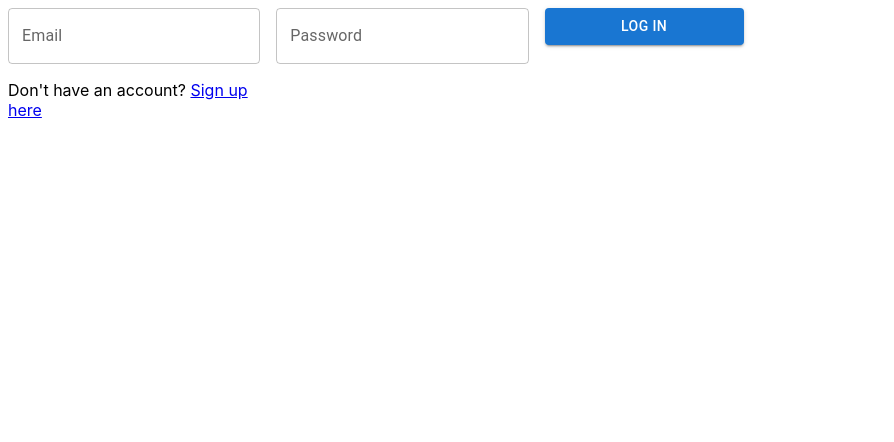
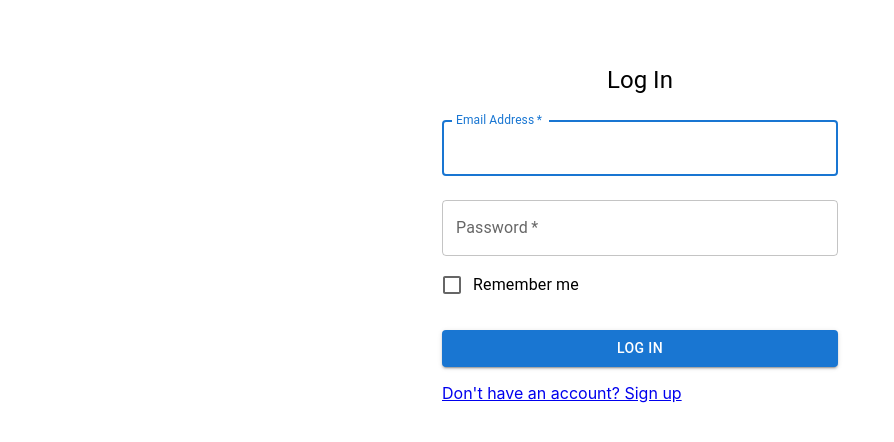
Before and after one commit to DeeHu/SnapMash-photo-sharing, a React (Create React App) app in the folder photo-sharing-client/: page /login in a window 1280 px wide. Shown: the top 442 px of the page, without its empty margins (0-894 px from the left). Built offline with nearby package versions, Linux system fonts and the light colour scheme; no server answers.

Commit message:
change login/signup ui

```diff
--- a/photo-sharing-client/src/App.js
+++ b/photo-sharing-client/src/App.js
@@ -1,7 +1,7 @@
 import React from 'react';
 import {useState} from 'react';
 import { BrowserRouter as Router, Routes, Route, Navigate } from 'react-router-dom';
-import AuthForm from './Components/AuthForm';
+import AuthForm from './Components/Login/AuthForm';
 import Dashboard from './Components/Dashboard';
 
 function App() {
--- a/photo-sharing-client/src/Components/AuthForm.js
+++ /dev/null
@@ -1,113 +0,0 @@
-// AuthForm.js
-
-import React from "react";
-import Button from "@mui/material/Button";
-import TextField from "@mui/material/TextField";
-import Box from "@mui/material/Box";
-import { Link } from "react-router-dom";
-
-import { useState } from "react";
-import { initializeApp } from "firebase/app";
-import {
-  getAuth,
-  createUserWithEmailAndPassword,
-  signInWithEmailAndPassword,
-} from "firebase/auth";
-
-const firebaseConfig = {
-  apiKey: process.env.REACT_APP_FIREBASE_API_KEY,
-  authDomain: process.env.REACT_APP_FIREBASE_AUTH_DOMAIN,
-  projectId: process.env.REACT_APP_PROJECT_ID,
-  storageBucket: process.env.REACT_APP_FIREBASE_STORAGE_BUCKET,
-  messagingSenderId: process.env.REACT_APP_FIREBASE_MESSAGING_SENDER_ID,
-  appId: process.env.REACT_APP_FIREBASE_API_ID,
-};
-
-const app = initializeApp(firebaseConfig);
-const auth = getAuth(app);
-
-const AuthForm = ({ isSignup, setIsLogged }) => {
-  const [email, setEmail] = useState("");
-  const [password, setPassword] = useState("");
-  const [name, setName] = useState("");
-
-  const handleSubmit = async (event) => {
-    event.preventDefault();
-
-    if (isSignup) {
-      createUserWithEmailAndPassword(auth, email, password)
-        .then((userCredential) => {
-          setIsLogged(true);
-          alert("User created successfully");
-          setEmail("");
-          setPassword("");
-          setName("");
-        })
-        .catch((error) => {
-          alert(error.message);
-        });
-    } else {
-      signInWithEmailAndPassword(auth, email, password)
-        .then((userCredential) => {
-          setIsLogged(true);
-          alert("Logged in successfully");
-          setEmail("");
-          setPassword("");
-        })
-        .catch((error) => {
-          alert(error.message);
-        });
-    }
-  };
-
-  return (
-    <Box
-      component="form"
-      onSubmit={handleSubmit}
-      sx={{
-        "& > :not(style)": { m: 1, width: "25ch" },
-      }}
-      noValidate
-      autoComplete="off"
-    >
-      {isSignup && (
-        <TextField
-          id="outlined-basic"
-          label="Name"
-          variant="outlined"
-          value={name}
-          onChange={(e) => setName(e.target.value)}
-        />
-      )}
-      <TextField
-        id="outlined-basic"
-        label="Email"
-        variant="outlined"
-        value={email}
-        onChange={(e) => setEmail(e.target.value)}
-      />
-      <TextField
-        id="outlined-basic"
-        label="Password"
-        variant="outlined"
-        type="password"
-        value={password}
-        onChange={(e) => setPassword(e.target.value)}
-      />
-      <Button variant="contained" type="submit">
-        {isSignup ? "Sign Up" : "Log In"}
-      </Button>
-      {isSignup ? (
-        <p>
-          Already have an account? <Link to="/login">Log in here</Link>
-        </p>
-      ) : (
-        <p>
-          Don't have an account? <Link to="/signup">Sign up here</Link>
-        </p>
-      )}
-    </Box>
-  );
-};
-
-export default AuthForm;
--- /dev/null
+++ b/photo-sharing-client/src/Components/Login/AuthForm.js
@@ -0,0 +1,127 @@
+import React from "react";
+import Button from "@mui/material/Button";
+import TextField from "@mui/material/TextField";
+import Box from "@mui/material/Box";
+import { Link } from "react-router-dom";
+import FormControlLabel from "@mui/material/FormControlLabel";
+import Checkbox from "@mui/material/Checkbox";
+import Grid from "@mui/material/Grid";
+import Typography from "@mui/material/Typography";
+import Container from "@mui/material/Container";
+import { useState } from "react";
+import {
+  createUserWithEmailAndPassword,
+  signInWithEmailAndPassword,
+} from "firebase/auth";
+
+import auth from "./Firebase-config";
+
+const AuthForm = ({ isSignup, setIsLogged }) => {
+  const [email, setEmail] = useState("");
+  const [password, setPassword] = useState("");
+  const [name, setName] = useState("");
+
+  const handleSubmit = async (event) => {
+    event.preventDefault();
+
+    if (isSignup) {
+      createUserWithEmailAndPassword(auth, email, password)
+        .then((userCredential) => {
+          setIsLogged(true);
+          alert("User created successfully");
+          setEmail("");
+          setPassword("");
+          setName("");
+        })
+        .catch((error) => {
+          alert(error.message);
+        });
+    } else {
+      signInWithEmailAndPassword(auth, email, password)
+        .then((userCredential) => {
+          setIsLogged(true);
+          alert("Logged in successfully");
+          setEmail("");
+          setPassword("");
+        })
+        .catch((error) => {
+          alert(error.message);
+        });
+    }
+  };
+
+  return (
+    <Container component="main" maxWidth="xs">
+      <Box sx={{marginTop: 8, display: 'flex', flexDirection: 'column', alignItems: 'center'}}>
+        <Typography component="h1" variant="h5">
+          {isSignup ? "Sign Up" : "Log In"}
+        </Typography>
+        <Box component="form" onSubmit={handleSubmit} noValidate sx={{ mt: 1 }}>
+          {isSignup && (
+            <TextField
+              variant="outlined"
+              margin="normal"
+              required
+              fullWidth
+              id="name"
+              label="Name"
+              name="name"
+              autoComplete="name"
+              value={name}
+              onChange={(e) => setName(e.target.value)}
+              autoFocus
+            />
+          )}
+          <TextField
+            variant="outlined"
+            margin="normal"
+            required
+            fullWidth
+            id="email"
+            label="Email Address"
+            name="email"
+            autoComplete="email"
+            value={email}
+            onChange={(e) => setEmail(e.target.value)}
+            autoFocus
+          />
+          <TextField
+            variant="outlined"
+            margin="normal"
+            required
+            fullWidth
+            name="password"
+            label="Password"
+            type="password"
+            id="password"
+            autoComplete="current-password"
+            value={password}
+            onChange={(e) => setPassword(e.target.value)}
+          />
+          <FormControlLabel
+            control={<Checkbox value="remember" color="primary" />}
+            label="Remember me"
+          />
+          <Button
+            type="submit"
+            fullWidth
+            variant="contained"
+            color="primary"
+            sx={{ mt: 3, mb: 2 }}
+          >
+            {isSignup ? "Sign Up" : "Log In"}
+          </Button>
+          <Grid container>
+            <Grid item xs>
+              <Link to={isSignup ? "/login" : "/signup"} variant="body2">
+                {isSignup ? "Already have an account? Log in" : "Don't have an account? Sign up"}
+              </Link>
+            </Grid>
+          </Grid>
+        </Box>
+      </Box>
+    </Container>
+  );
+};
+
+export default AuthForm;
--- /dev/null
+++ b/photo-sharing-client/src/Components/Login/Firebase-config.js
@@ -0,0 +1,16 @@
+import { initializeApp } from "firebase/app";
+import { getAuth } from "firebase/auth";
+
+const firebaseConfig = {
+  apiKey: process.env.REACT_APP_FIREBASE_API_KEY,
+  authDomain: process.env.REACT_APP_FIREBASE_AUTH_DOMAIN,
+  projectId: process.env.REACT_APP_PROJECT_ID,
+  storageBucket: process.env.REACT_APP_FIREBASE_STORAGE_BUCKET,
+  messagingSenderId: process.env.REACT_APP_FIREBASE_MESSAGING_SENDER_ID,
+  appId: process.env.REACT_APP_FIREBASE_API_ID,
+};
+
+const app = initializeApp(firebaseConfig);
+const auth = getAuth(app);
+
+export default auth;
```
